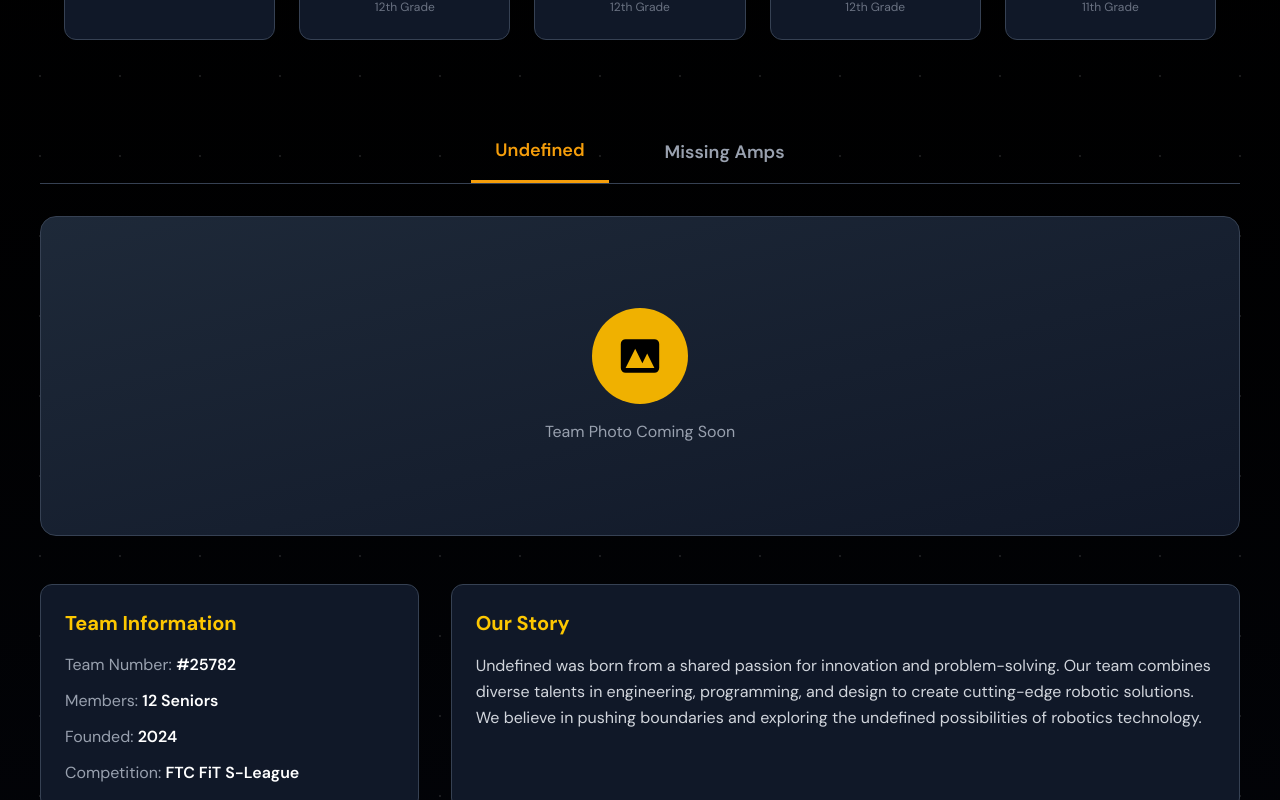
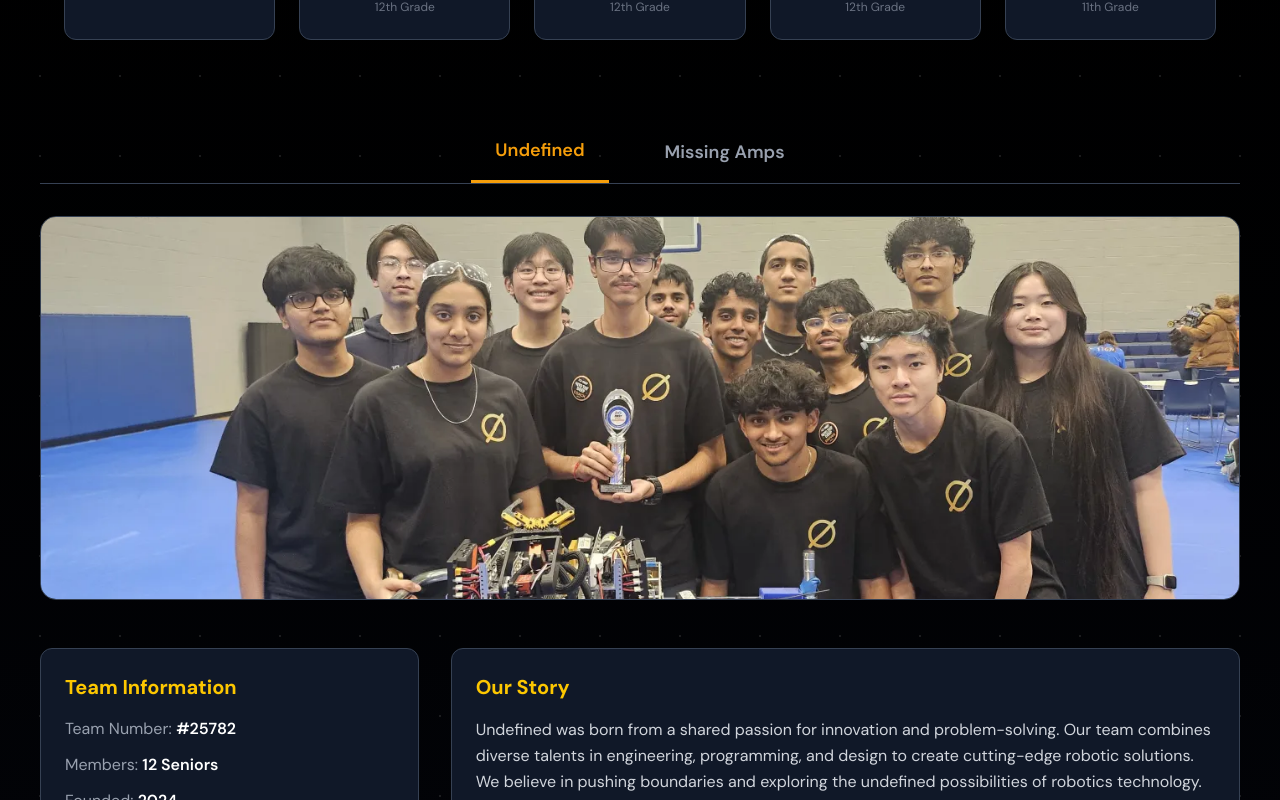
Before and after one commit to RishabhSingh08/undefinedRobotics, a SvelteKit app: page /family in a window 1280 px wide. Shown: the part 684-1484 px from the top of the page. Built offline with nearby package versions, Linux system fonts and the light colour scheme; a web font is replaced by a local one.

Commit message:
teamphoto

```diff
--- a/src/routes/family/+page.svelte
+++ b/src/routes/family/+page.svelte
@@ -15,6 +15,8 @@
   import ashwin from "../../lib/family/ashwin_gupta.png";
   import rishabh from "../../lib/family/rishabh_singh.png";
   import nishant from "../../lib/family/nishant_sinari.png";
+  import team from "../../lib/family/teamphoto.png";
+
 
 
   let activeTab = 'undefined';
@@ -326,15 +328,8 @@
     {#if activeTab === 'undefined'}
       <div class="team-content">
         <div class="mb-12">
-          <div class="w-full h-80 bg-gradient-to-br from-gray-800 to-gray-900 rounded-2xl flex items-center justify-center border border-gray-700">
-            <div class="text-center">
-              <div class="w-24 h-24 bg-yellow-500 rounded-full mx-auto mb-4 flex items-center justify-center">
-                <svg class="w-12 h-12 text-black" fill="currentColor" viewBox="0 0 20 20">
-                  <path fill-rule="evenodd" d="M4 3a2 2 0 00-2 2v10a2 2 0 002 2h12a2 2 0 002-2V5a2 2 0 00-2-2H4zm12 12H4l4-8 3 6 2-4 3 6z" clip-rule="evenodd"></path>
-                </svg>
-              </div>
-              <p class="text-gray-400">Team Photo Coming Soon</p>
-            </div>
+          <div class="w-full h-96 rounded-2xl overflow-hidden border border-gray-700">
+            <img src={team} alt="Undefined Robotics Team" class="w-full h-full object-cover"/>
           </div>
         </div>
 
```
Also changed, not shown: src/lib/family/teamphoto.png (added).
